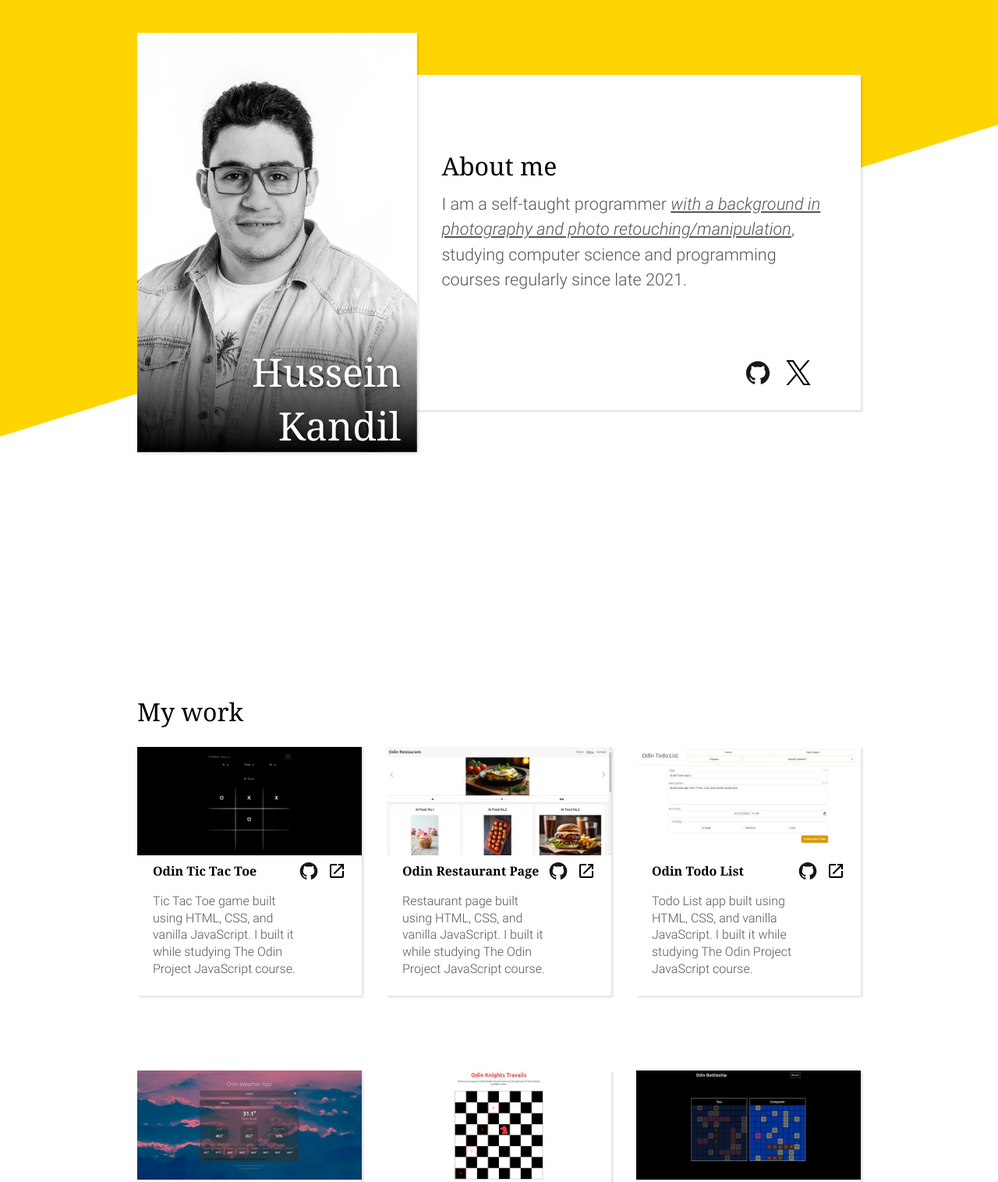
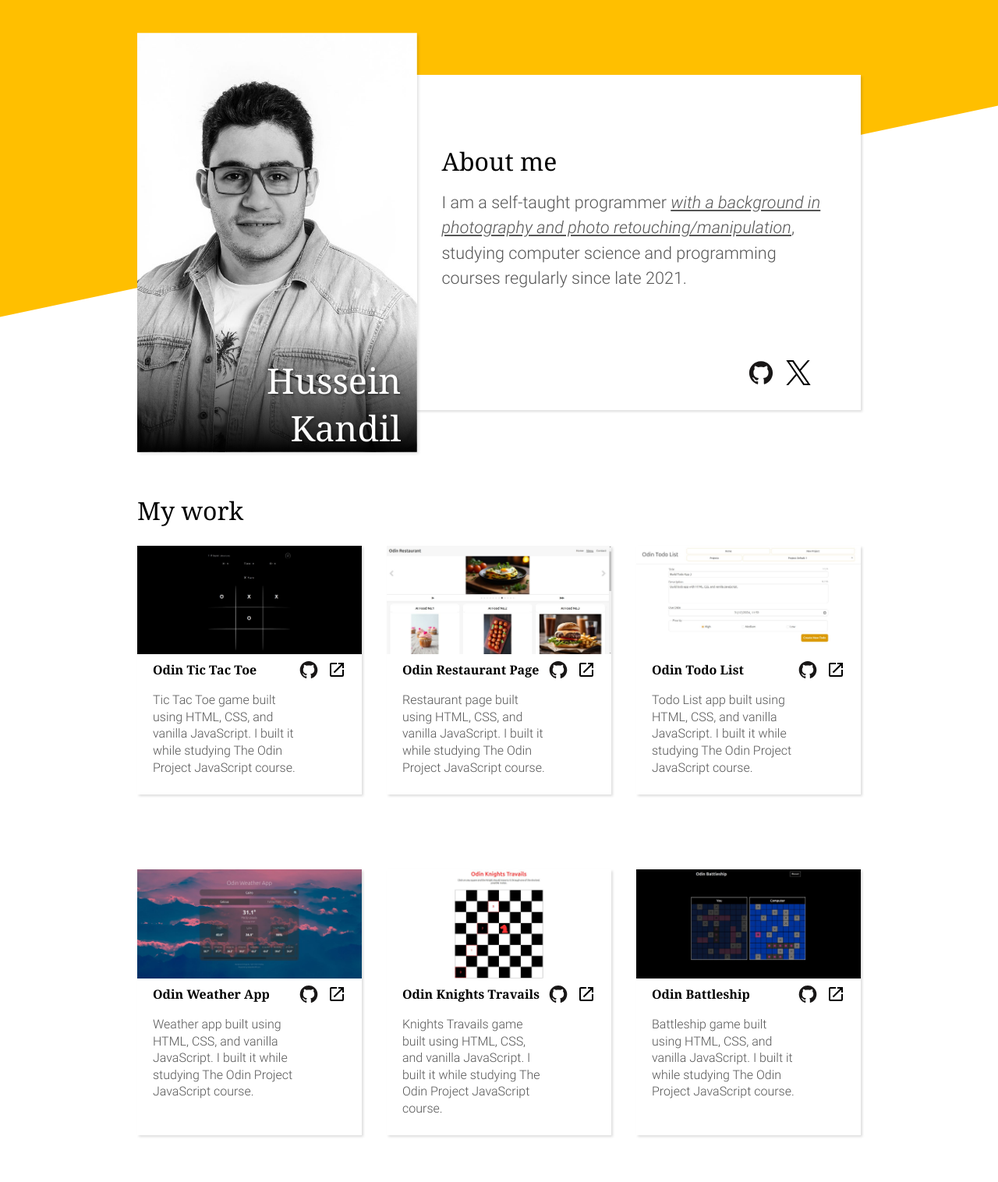
Before and after one commit to hussein-m-kandil/top-advanced-html-and-css-study, a plain HTML site: page odin-homepage/index.html in a window 1280 px wide. Shown: the top 1516 px of the page at 78% size. Drawn offline with Linux system fonts and the light colour scheme; a web font is replaced by a local one.

Commit message:
Odin Homepage: Optimize images & Finalize page UI

```diff
--- a/odin-homepage/index.html
+++ b/odin-homepage/index.html
@@ -40,15 +40,13 @@
         <header>
           <h1 class="name">Hussein Kandil</h1>
           <picture>
-            <source
-              media="(max-width: 720px)"
-              srcset="./assets/images/hussein-kandil-480w.jpg"
-            />
             <img
               class="personal-img close-shot"
-              src="./assets/images/hussein-kandil-1024w.jpg"
+              src="./assets/images/hussein-kandil-600w.jpg"
               alt="Close portrait of Hussein Kandil"
-              width="128"
+              width="200"
+              height="300"
+              loading="lazy"
             />
           </picture>
         </header>
@@ -105,10 +103,12 @@
       <section class="my-work-section" aria-labelledby="my-work-head">
         <article class="project-card" aria-labelledby="odin-tic-tac-toe">
           <img
-            src="./assets/images/odin-tic-tac-toe-720w.jpg"
+            src="./assets/images/odin-tic-tac-toe-1200w.jpg"
             alt="Screenshot of the Odin Tic Tac Toe game"
             class="project-img"
             width="150"
+            height="73"
+            loading="lazy"
           />
           <section
             class="project-info"
@@ -154,10 +154,12 @@
 
         <article class="project-card" aria-labelledby="odin-restaurant-page">
           <img
-            src="./assets/images/odin-restaurant-page-720w.jpg"
+            src="./assets/images/odin-restaurant-page-1200w.jpg"
             alt="Screenshot of the Odin Restaurant Page"
             class="project-img"
             width="150"
+            height="73"
+            loading="lazy"
           />
           <section
             class="project-info"
@@ -205,10 +207,12 @@
 
         <article class="project-card" aria-labelledby="odin-todo-list">
           <img
-            src="./assets/images/odin-todo-list-720w.jpg"
+            src="./assets/images/odin-todo-list-1200w.jpg"
             alt="Screenshot of the Odin Todo List app"
             class="project-img"
             width="150"
+            height="73"
+            loading="lazy"
           />
           <section class="project-info" aria-label="Odin Todo List description">
             <h3 class="project-name" id="odin-todo-list">Odin Todo List</h3>
@@ -251,10 +255,12 @@
 
         <article class="project-card" aria-labelledby="odin-weather-app">
           <img
-            src="./assets/images/odin-weather-app-720w.jpg"
+            src="./assets/images/odin-weather-app-1200w.jpg"
             alt="Screenshot of the Odin Weather App displaying current weather information"
             class="project-img"
             width="150"
+            height="73"
+            loading="lazy"
           />
           <section
             class="project-info"
@@ -300,10 +306,12 @@
 
         <article class="project-card" aria-labelledby="odin-knights-travails">
           <img
-            src="./assets/images/odin-knights-travails-720w.jpg"
+            src="./assets/images/odin-knights-travails-1200w.jpg"
             alt="Screenshot of the Odin Knights Travails game"
             class="project-img"
             width="150"
+            height="73"
+            loading="lazy"
           />
           <section
             class="project-info"
@@ -352,10 +360,12 @@
 
         <article class="project-card" aria-labelledby="odin-battleship">
           <img
-            src="./assets/images/odin-battleship-720w.jpg"
+            src="./assets/images/odin-battleship-1200w.jpg"
             alt="Screenshot of the Odin Battleship game"
             class="project-img"
             width="150"
+            height="73"
+            loading="lazy"
           />
           <section
             class="project-info"
@@ -471,15 +481,13 @@
         </footer>
       </article>
       <picture>
-        <source
-          media="(max-width: 720px)"
-          srcset="./assets/images/hussein-kandil-medium-portrait-480w.jpg"
-        />
         <img
           class="personal-img medium-shot"
-          src="./assets/images/hussein-kandil-medium-portrait-1024w.jpg"
+          src="./assets/images/hussein-kandil-medium-portrait-720w.jpg"
           alt="Medium portrait of Hussein Kandil"
-          width="128"
+          width="200"
+          height="200"
+          loading="lazy"
         />
       </picture>
     </footer>
--- a/odin-homepage/styles.css
+++ b/odin-homepage/styles.css
@@ -199,7 +199,7 @@
 
 :root {
   /* --accent-color: hsl(197, 75%, 35%); */
-  --accent-color: hsl(50, 100%, 50%);
+  --accent-color: hsl(45, 100%, 50%);
   --secondary-font-color: #555;
   --card-box-shadow: 2px 2px 3px 0 #0002;
 }
@@ -234,16 +234,16 @@ h6 {
 }
 
 h1 {
-  font-size: 2.5rem;
+  font-size: 4.25rem;
   font-weight: normal;
 }
 
 h2 {
-  font-size: 2rem;
+  font-size: 2.5rem;
 }
 
 h3 {
-  font-size: 1rem;
+  font-size: 1.25rem;
 }
 
 a,
@@ -303,7 +303,7 @@ body > header::before {
   text-align: right;
   color: #fff;
   background: linear-gradient(0deg, #000, transparent);
-  text-shadow: 2px 2px 3px #0005;
+  text-shadow: 1.5px 1.5px 2px #0005;
   padding: 2rem 1rem 0;
   position: absolute;
   margin: 0;
@@ -323,7 +323,7 @@ body > header::before {
 }
 
 .about-content {
-  margin: 0.75rem 0 0.5rem;
+  margin: 1rem 0;
   font-size: 1.35rem;
   line-height: 1.5;
   color: var(--secondary-font-color);
@@ -337,8 +337,9 @@ body > header::before {
 }
 
 .personal-accounts {
-  width: max-content;
-  margin: 0 auto;
+  display: flex;
+  flex-direction: row;
+  justify-content: center;
 }
 
 .personal-accounts a:not(:last-of-type) {
@@ -389,9 +390,15 @@ body > header::before {
 }
 
 body > footer {
+  height: 100vh;
+  min-height: 480px;
+}
+
+body > footer {
   position: relative;
   max-height: 100vh;
-  max-height: 100svh;
+  display: grid;
+  align-items: end;
 }
 
 body > footer::before {
@@ -406,7 +413,7 @@ body > footer::before {
 }
 
 body > footer > article {
-  padding: 1rem;
+  padding: 1rem 1rem 2rem;
 }
 
 body > footer > article > header > h2 {
@@ -425,7 +432,7 @@ body > footer > article > main > p:first-of-type {
 }
 
 body > footer > article > main > p > img {
-  margin: 0 0.25rem;
+  margin-right: 0.25rem;
 }
 
 body > footer > picture > img {
@@ -488,10 +495,8 @@ body > footer > picture > img {
 
 /* Media query for landscape screens */
 @media (orientation: landscape) {
-  body > header,
-  body > footer {
-    height: 100vh;
-    height: 100svh;
+  body > header {
+    max-height: 720px;
   }
 }
 
@@ -501,6 +506,19 @@ body > footer > picture > img {
     overflow-x: hidden;
   }
 
+  h1 {
+    font-size: 2.25rem;
+    font-weight: normal;
+  }
+
+  h2 {
+    font-size: 2rem;
+  }
+
+  h3 {
+    font-size: 1rem;
+  }
+
   body > header,
   body > main {
     margin-left: 2rem;
@@ -508,7 +526,7 @@ body > footer > picture > img {
   }
 
   body > header::before {
-    clip-path: polygon(0 0, 100% 0, 100% 40%, 0 80%);
+    clip-path: polygon(0 0, 100% 0, 100% 45%, 0 90%);
   }
 
   .personal-info {
@@ -552,14 +570,14 @@ body > footer > picture > img {
   }
 
   body > footer > article .personal-accounts {
-    margin: 0;
     margin-bottom: 0.5rem;
+    justify-content: flex-start;
   }
 
   body > footer > picture > img {
     aspect-ratio: 2 / 3;
     object-fit: cover;
-    object-position: 42.5% 0;
+    object-position: 40% 0;
   }
 }
 
@@ -572,7 +590,7 @@ body > footer > picture > img {
 
   .personal-info .name {
     text-align: initial;
-    left: 3rem;
+    left: 4rem;
     bottom: calc(100% + 3rem);
     z-index: 1;
     padding: 0;
@@ -588,6 +606,7 @@ body > footer > picture > img {
     float: left;
     transform-origin: right bottom;
     transform: scale(2);
+    box-shadow: 1px 1px 2px 0 #0003;
   }
 
   .about-head {
@@ -601,9 +620,7 @@ body > footer > picture > img {
 
   .personal-info .personal-accounts {
     width: 100%;
-    display: grid;
-    grid-template-columns: 1fr auto auto;
-    justify-items: end;
+    justify-content: flex-end;
   }
 
   body > main {
@@ -618,7 +635,7 @@ body > footer > picture > img {
   }
 
   body > header::before {
-    clip-path: polygon(0 0, 100% 0, 100% 20%, 0 70%);
+    clip-path: polygon(0 0, 100% 0, 100% 25%, 0 75%);
   }
 
   .personal-info {
```
Also changed, not shown: odin-homepage/assets/images/hussein-kandil-1024w.jpg (deleted), odin-homepage/assets/images/hussein-kandil-480w.jpg (deleted), odin-homepage/assets/images/hussein-kandil-600w.jpg (added), odin-homepage/assets/images/hussein-kandil-medium-portrait-1024w.jpg (deleted), odin-homepage/assets/images/hussein-kandil-medium-portrait-480w.jpg (deleted), odin-homepage/assets/images/hussein-kandil-medium-portrait-720w.jpg (added), odin-homepage/assets/images/odin-battleship-1200w.jpg (added), odin-homepage/assets/images/odin-battleship-720w.jpg (deleted), odin-homepage/assets/images/odin-knights-travails-1200w.jpg (added), odin-homepage/assets/images/odin-knights-travails-720w.jpg (deleted), odin-homepage/assets/images/odin-restaurant-page-1200w.jpg (added), odin-homepage/assets/images/odin-restaurant-page-720w.jpg (deleted), odin-homepage/assets/images/odin-tic-tac-toe-1200w.jpg (added), odin-homepage/assets/images/odin-tic-tac-toe-720w.jpg (deleted), 4 more files.
